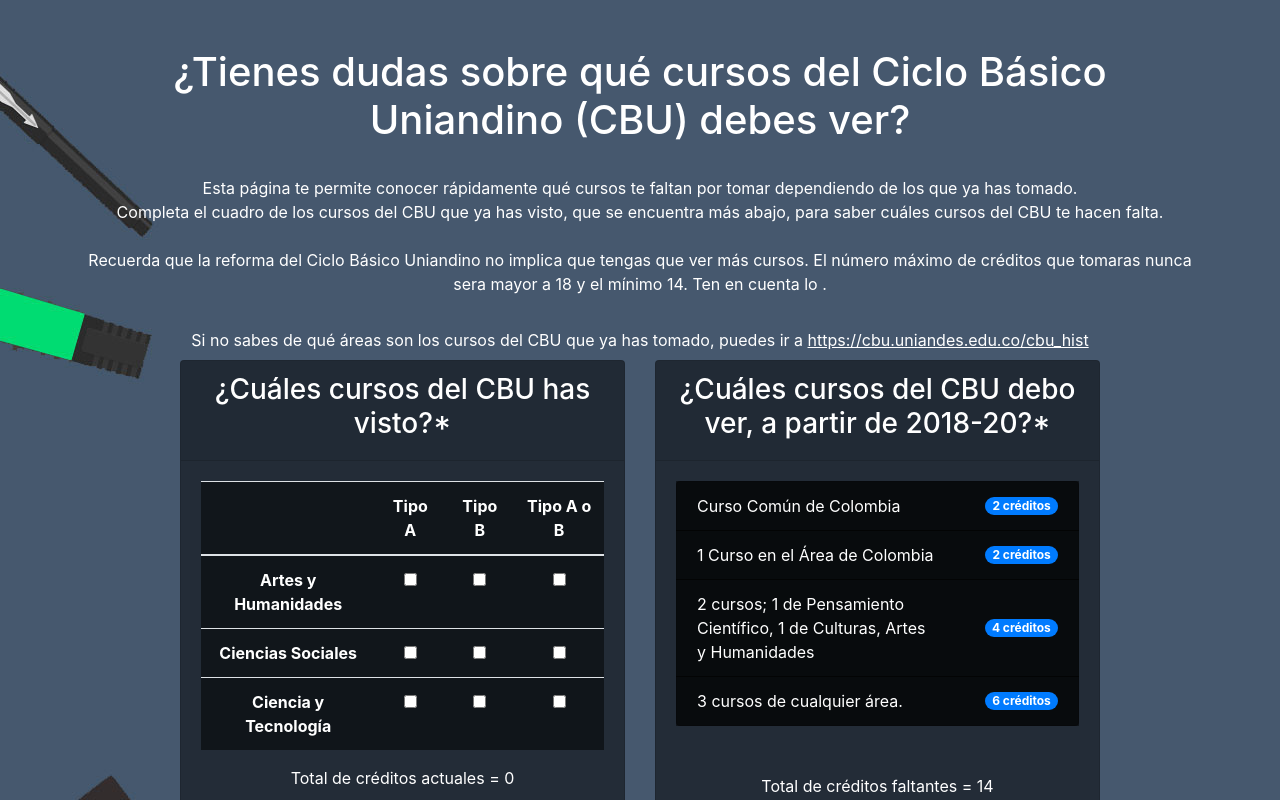
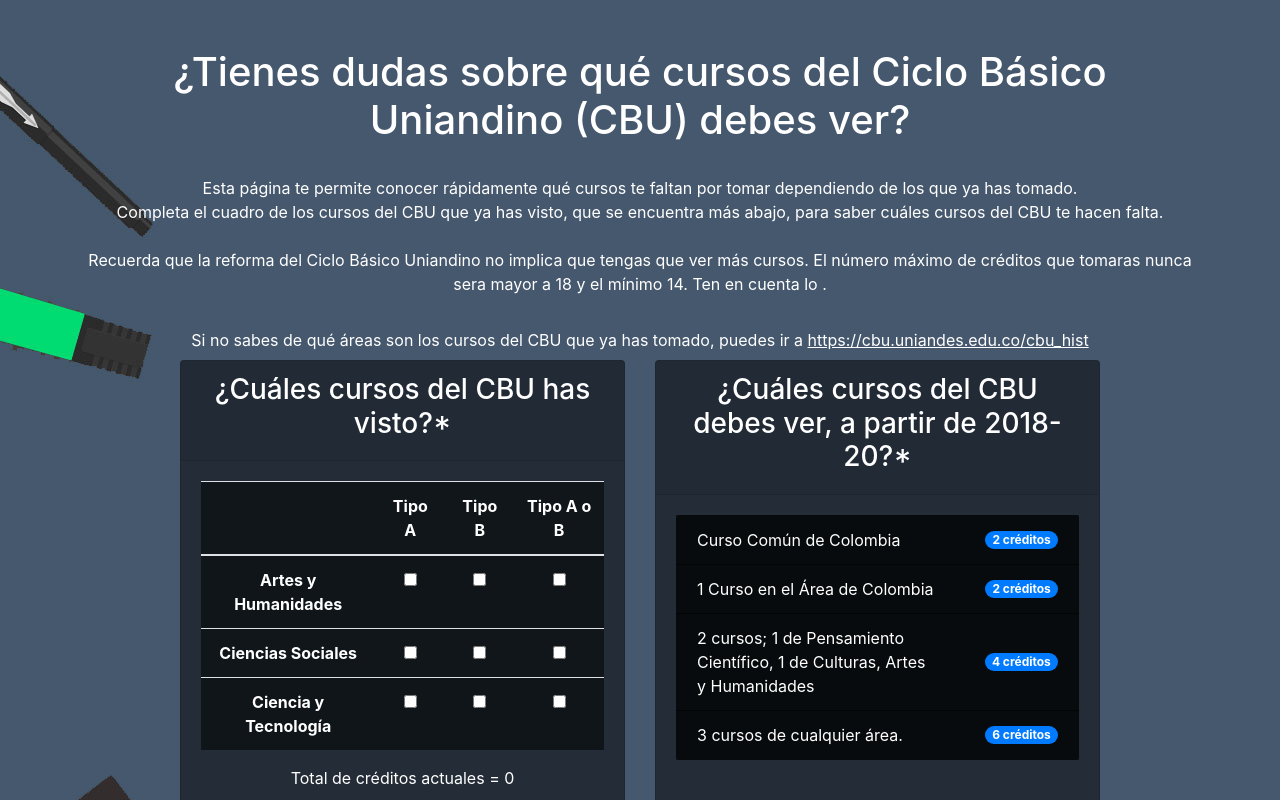
Before and after one commit to syvelasquez10/cbus2018, an Angular app: page / in a window 1280 px wide. Shown: the top 800 px of the page. Built offline with nearby package versions, Linux system fonts and the light colour scheme.

Commit message:
Ultimos Cambios

```diff
--- a/src/app/app.component.html
+++ b/src/app/app.component.html
@@ -71,7 +71,7 @@
     <div class="col-md-5">
       <div class="card" style="background-color:rgba(0, 0, 0, 0.5); text-align: left;">
         <div class="card-header" style="text-align:center">
-          <h3>¿Cuáles cursos del CBU debo ver, a partir de 2018-20?*</h3>
+          <h3>¿Cuáles cursos del CBU debes ver, a partir de 2018-20?*</h3>
         </div>
         <div class="card-body">
           <ul style="background-color:rgba(0, 0, 0, 0.5);" class="list-group" >
```
